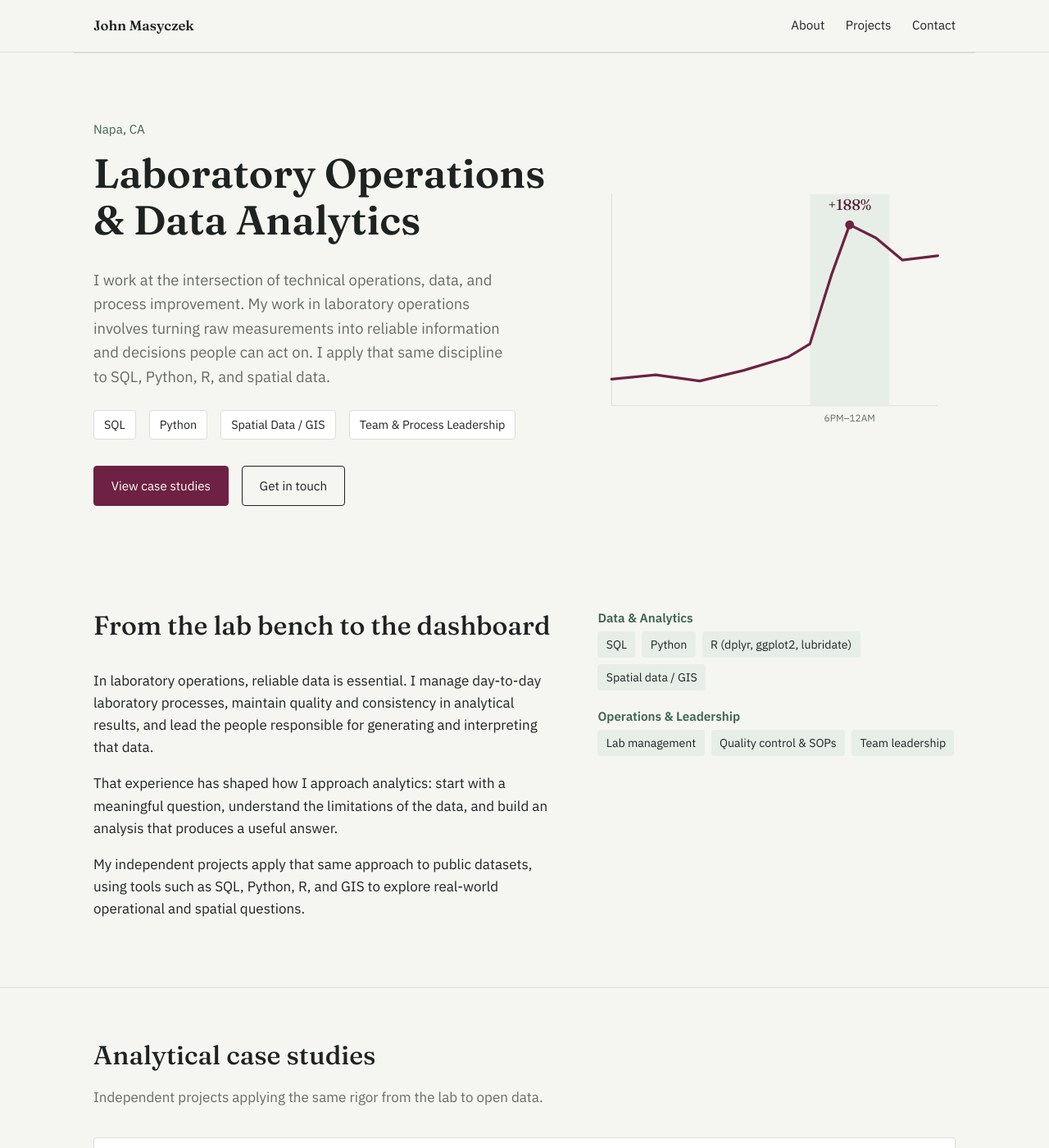
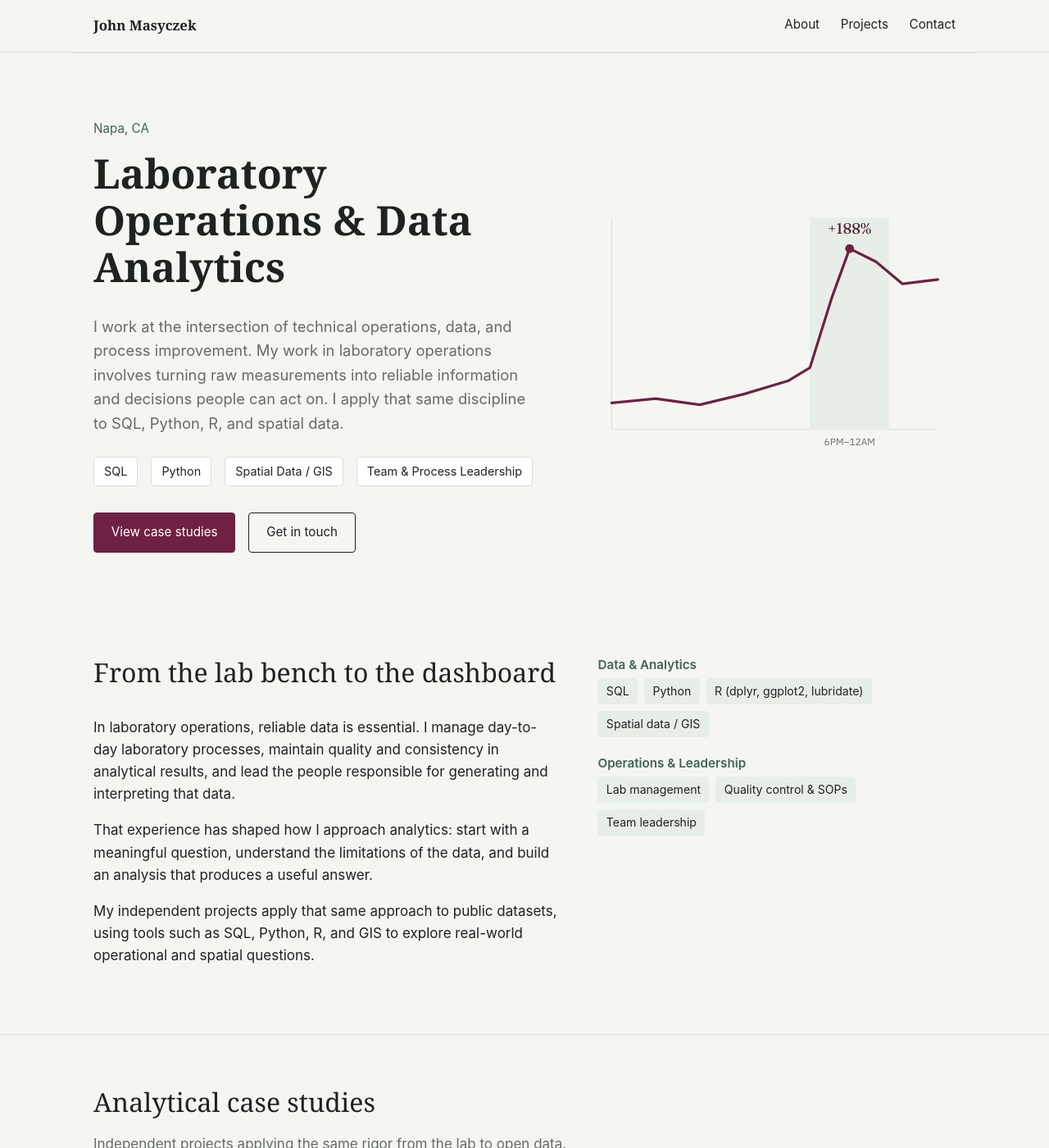
Before and after one commit to Masyczek/portfolio, a Jekyll site: the page built from index.md, in a window 1280 px wide and 1400 px high. Shown: the whole window at 82% size. Built offline with Jekyll 4.4.1, drawn with Linux system fonts in a browser that asks for light colours.

Commit message:
Update font families in main.css

```diff
--- a/assets/css/main.css
+++ b/assets/css/main.css
@@ -15,8 +15,8 @@
   --vine: #3F6350;        /* muted vineyard green — secondary accent */
   --vine-tint: #E7EEE8;
 
-  --font-display: 'Fraunces', Georgia, serif;
-  --font-body: 'IBM Plex Sans', -apple-system, BlinkMacSystemFont, 'Segoe UI', sans-serif;
+  --font-display: 'Playfair Display', Georgia, serif;
+  --font-body: 'Inter', -apple-system, BlinkMacSystemFont, 'Segoe UI', sans-serif;
 
   --max: 1100px;
   --gap: 1.5rem;
```
